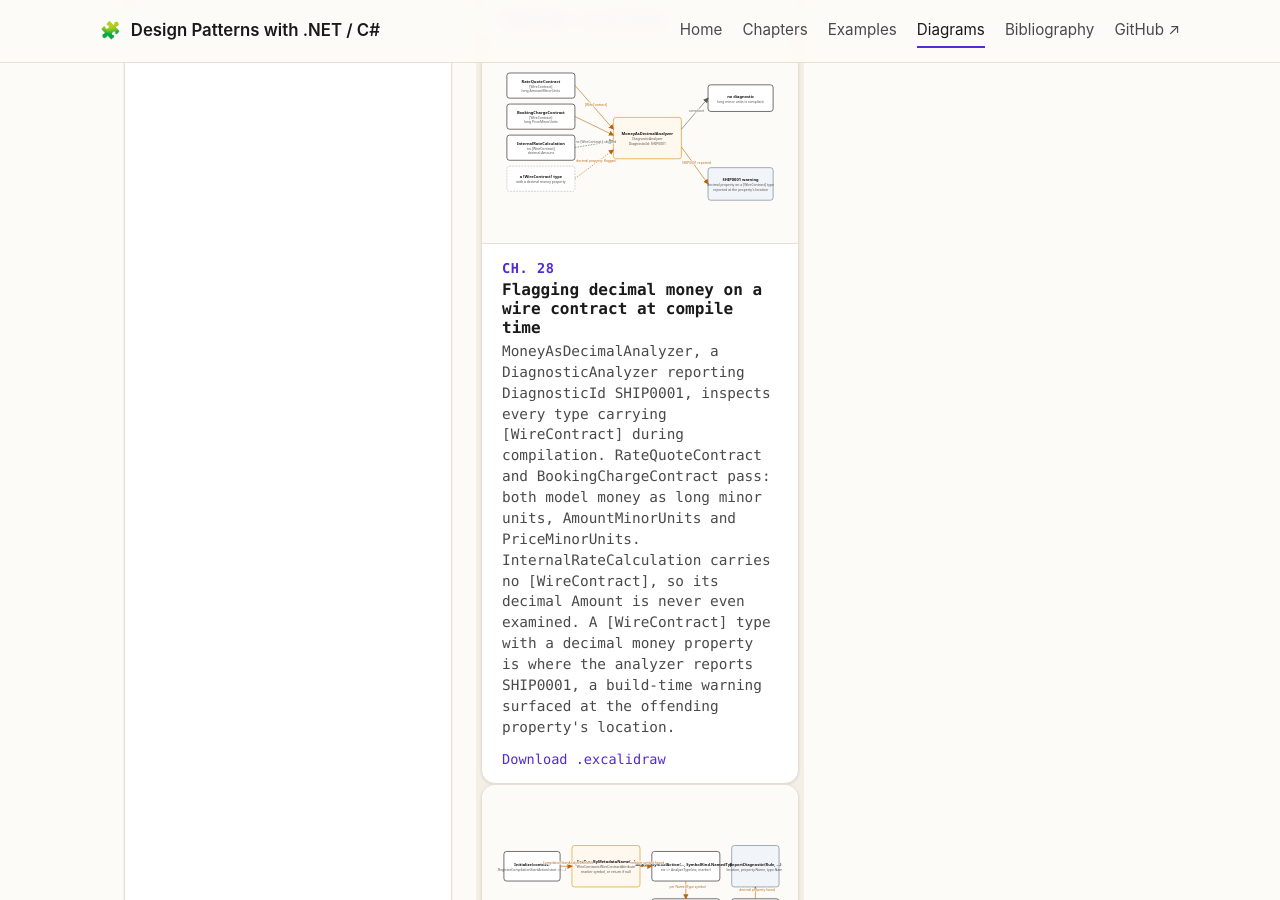
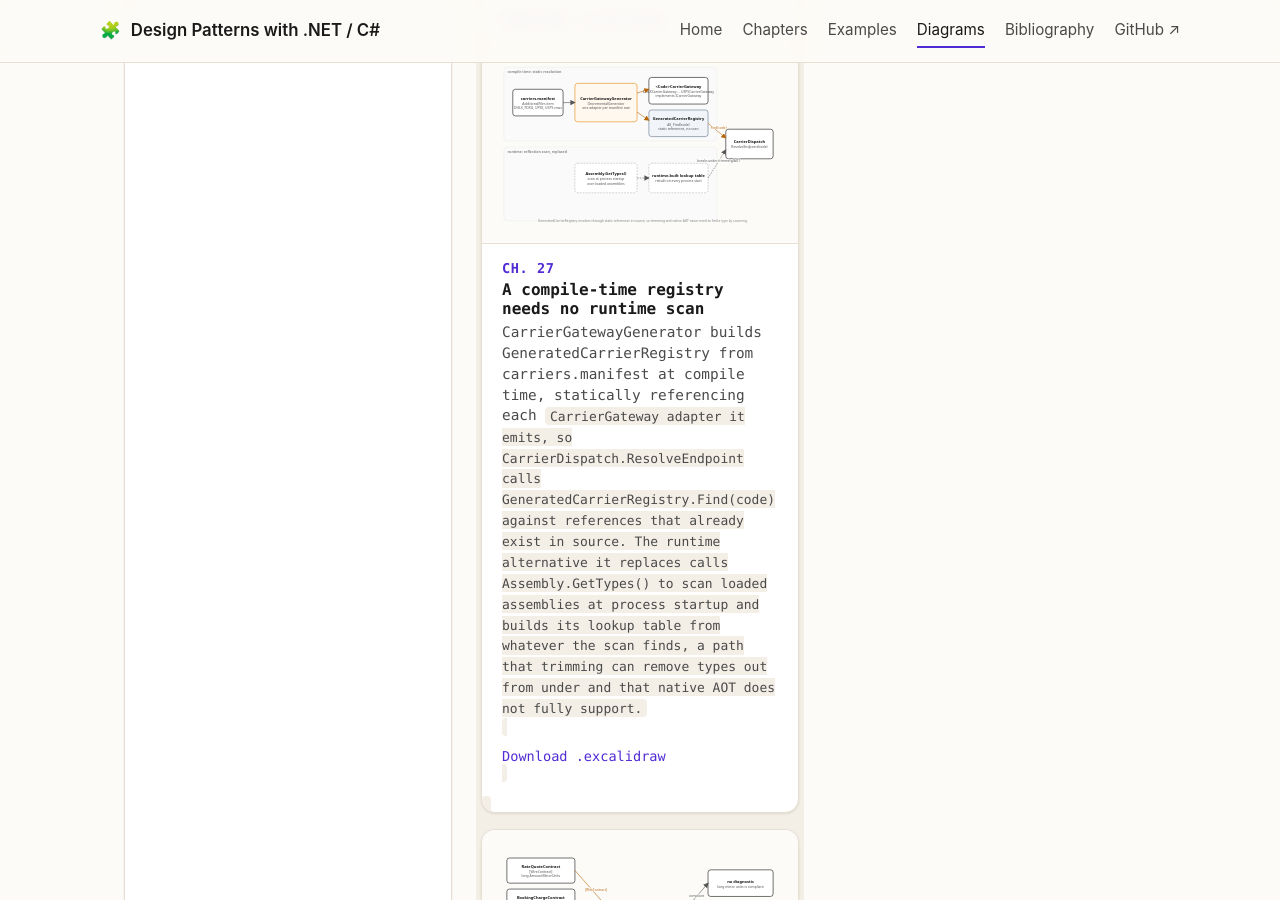
Before and after one commit to patterncatalyst/csharp-design-patterns, a Jekyll site: the page built from diagrams.html, in a window 1280 px wide and 900 px high, scrolled down 14650 px. Built offline with Jekyll 4.4.1, drawn with Linux system fonts in a browser that asks for light colours.

Commit message:
docs(r13): ch27 density figure (body past 2500 words)

```diff
--- a/_data/diagrams.yml
+++ b/_data/diagrams.yml
@@ -763,6 +763,20 @@
     unchanged manifest produces an unchanged model and the pipeline skips
     Emit entirely.
 
+- name: 27-generated-registry-vs-reflection
+  section: "Ch. 27"
+  title: A compile-time registry needs no runtime scan
+  caption: >-
+    CarrierGatewayGenerator builds GeneratedCarrierRegistry from
+    carriers.manifest at compile time, statically referencing each
+    <Code>CarrierGateway adapter it emits, so CarrierDispatch.ResolveEndpoint
+    calls GeneratedCarrierRegistry.Find(code) against references that already
+    exist in source. The runtime alternative it replaces calls
+    Assembly.GetTypes() to scan loaded assemblies at process startup and
+    builds its lookup table from whatever the scan finds, a path that
+    trimming can remove types out from under and that native AOT does not
+    fully support.
+
 - name: 28-roslyn-analyzers
   section: "Ch. 28"
   title: Flagging decimal money on a wire contract at compile time
```
Also changed, not shown: _docs/27-source-generators.md (+2 -0 lines), diagrams/27-generated-registry-vs-reflection.svg (added), 1 other file.
